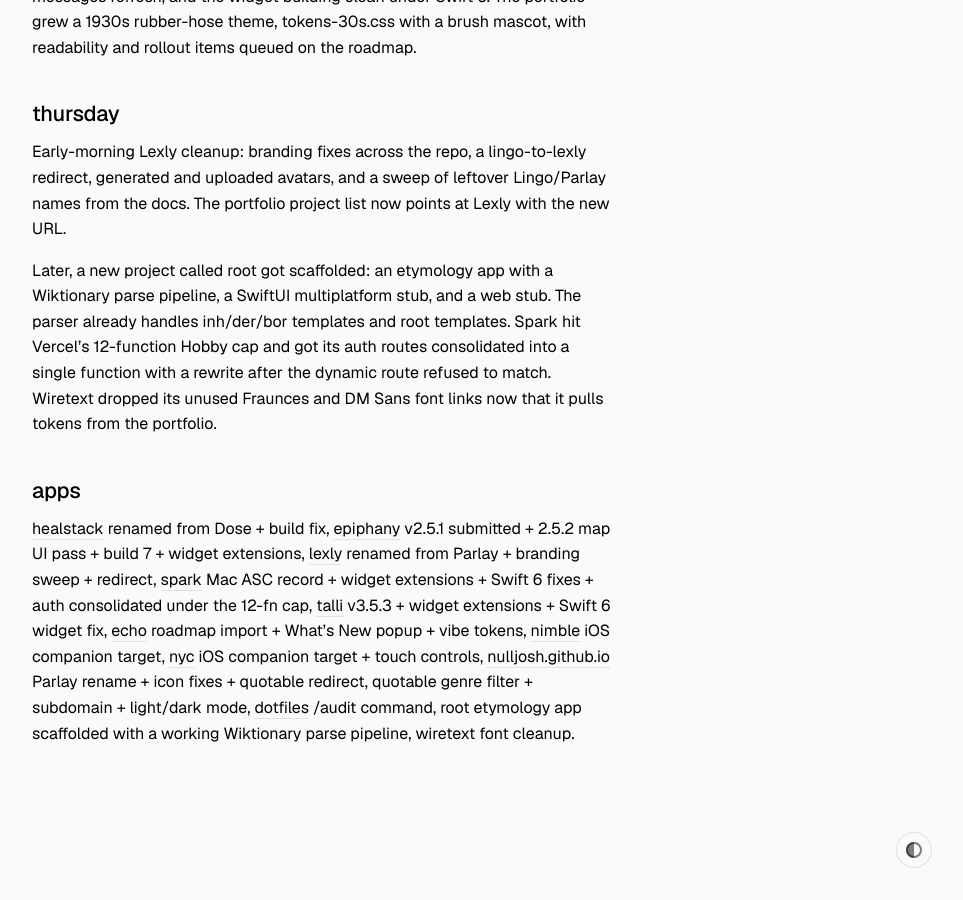
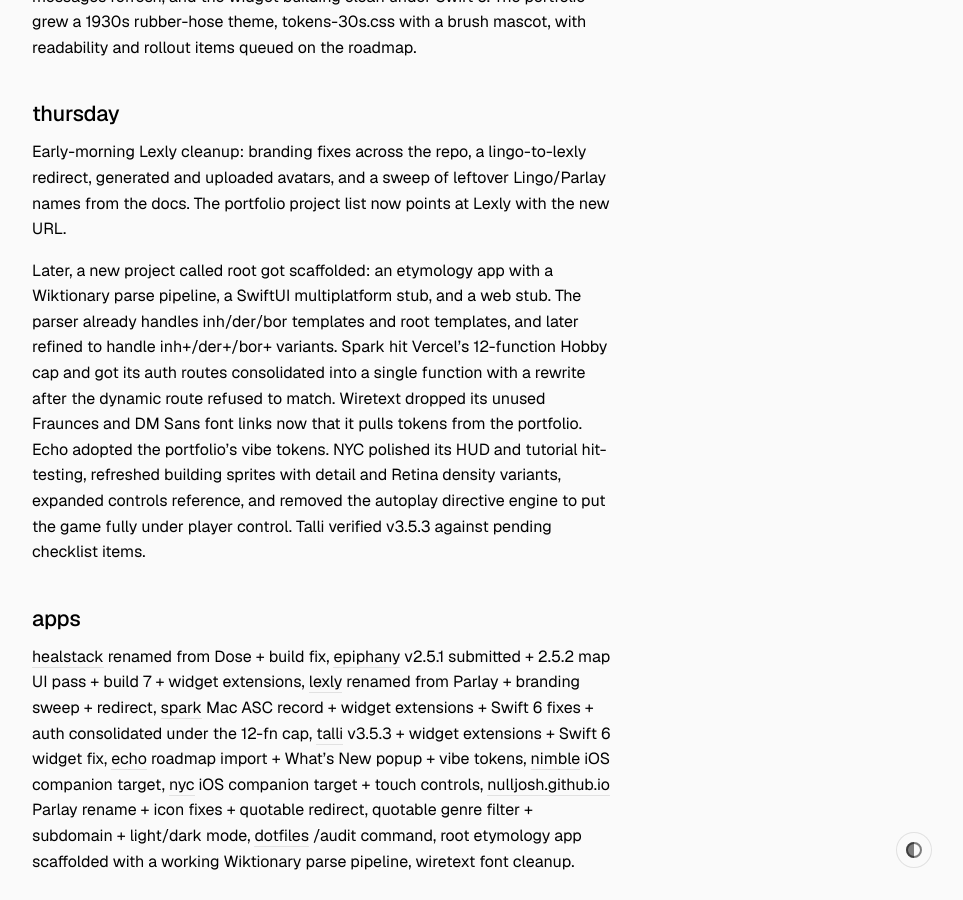
Before and after one commit to nulljosh/inkpress, a Jekyll site: the page built from _posts/2026-07-03-week.md, in a window 1280 px wide and 900 px high, scrolled down 1730 px. Shown: the whole window, without its empty margins (316-1279 px from the left). Built offline with Jekyll 4.4.1, drawn with Linux system fonts in a browser that asks for light colours.

Commit message:
journal: thursday polish — root parser refinement, nyc hud/sprites/controls, echo tokens, talli v3.5.3 verification

```diff
--- a/_posts/2026-07-03-week.md
+++ b/_posts/2026-07-03-week.md
@@ -23,7 +23,7 @@
 
 Early-morning Lexly cleanup: branding fixes across the repo, a lingo-to-lexly redirect, generated and uploaded avatars, and a sweep of leftover Lingo/Parlay names from the docs. The portfolio project list now points at Lexly with the new URL.
 
-Later, a new project called root got scaffolded: an etymology app with a Wiktionary parse pipeline, a SwiftUI multiplatform stub, and a web stub. The parser already handles inh/der/bor templates and root templates. Spark hit Vercel's 12-function Hobby cap and got its auth routes consolidated into a single function with a rewrite after the dynamic route refused to match. Wiretext dropped its unused Fraunces and DM Sans font links now that it pulls tokens from the portfolio.
+Later, a new project called root got scaffolded: an etymology app with a Wiktionary parse pipeline, a SwiftUI multiplatform stub, and a web stub. The parser already handles inh/der/bor templates and root templates, and later refined to handle inh+/der+/bor+ variants. Spark hit Vercel's 12-function Hobby cap and got its auth routes consolidated into a single function with a rewrite after the dynamic route refused to match. Wiretext dropped its unused Fraunces and DM Sans font links now that it pulls tokens from the portfolio. Echo adopted the portfolio's vibe tokens. NYC polished its HUD and tutorial hit-testing, refreshed building sprites with detail and Retina density variants, expanded controls reference, and removed the autoplay directive engine to put the game fully under player control. Talli verified v3.5.3 against pending checklist items.
 
 ## apps
 
```
